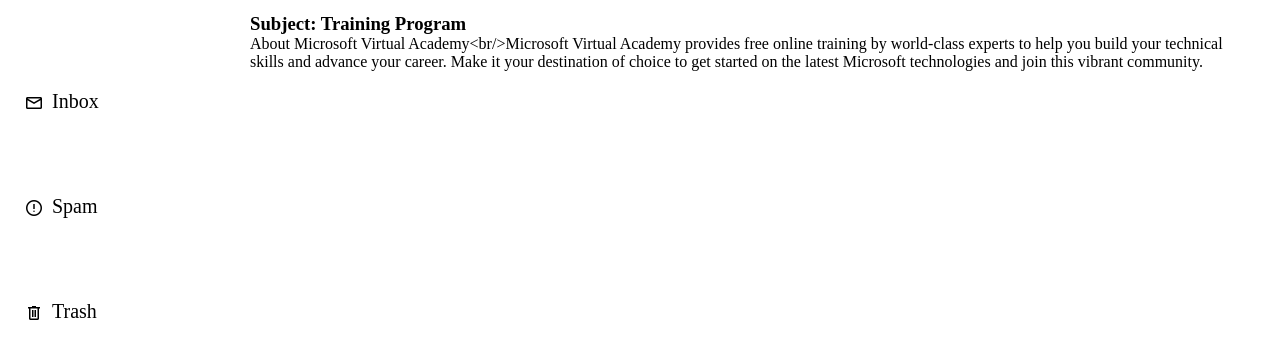
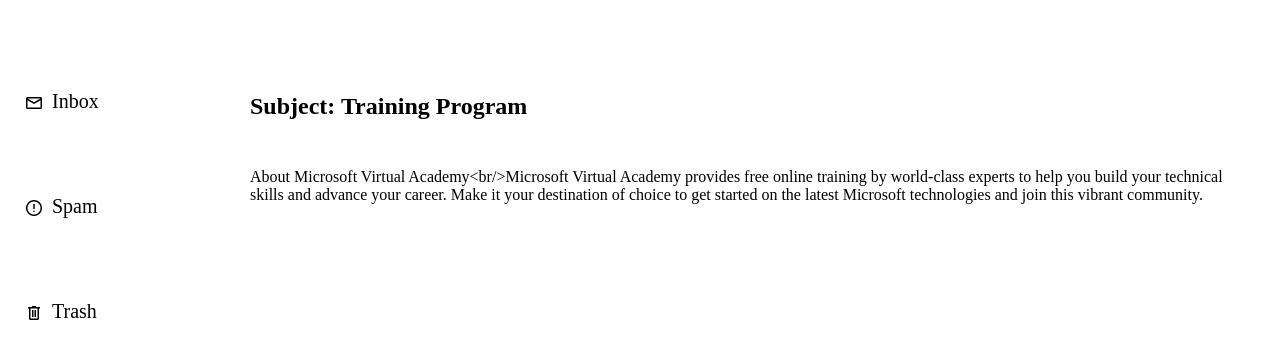
Before and after one commit to rajashree23/Email-App, a React app: page /email/guid-1 in a window 1280 px wide. Shown: the part 56-414 px from the top of the page. Built offline with nearby package versions, Linux system fonts and the light colour scheme.

Commit message:
beautified email detail

```diff
--- a/pages/EmailDetails.jsx
+++ b/pages/EmailDetails.jsx
@@ -8,8 +8,8 @@
   const email = state.emails.find((email) => email.mId === emailId);
   return (
     <div className="right-container">
-      <h3>Subject: {email.subject}</h3>
-      <p>{email.content}</p>
+      <h2 className="email-detail-sub">Subject: {email.subject}</h2>
+      <p className="email-detail-content">{email.content}</p>
     </div>
   );
 };
--- a/styles.css
+++ b/styles.css
@@ -148,3 +148,12 @@
 .unread-title{
   margin:0 0 3rem 0rem;
 }
+
+/* Email detail */
+.email-detail-content{
+  margin-top: 3rem;
+}
+
+.email-detail-sub{
+  margin-top: 6rem;
+}
```
